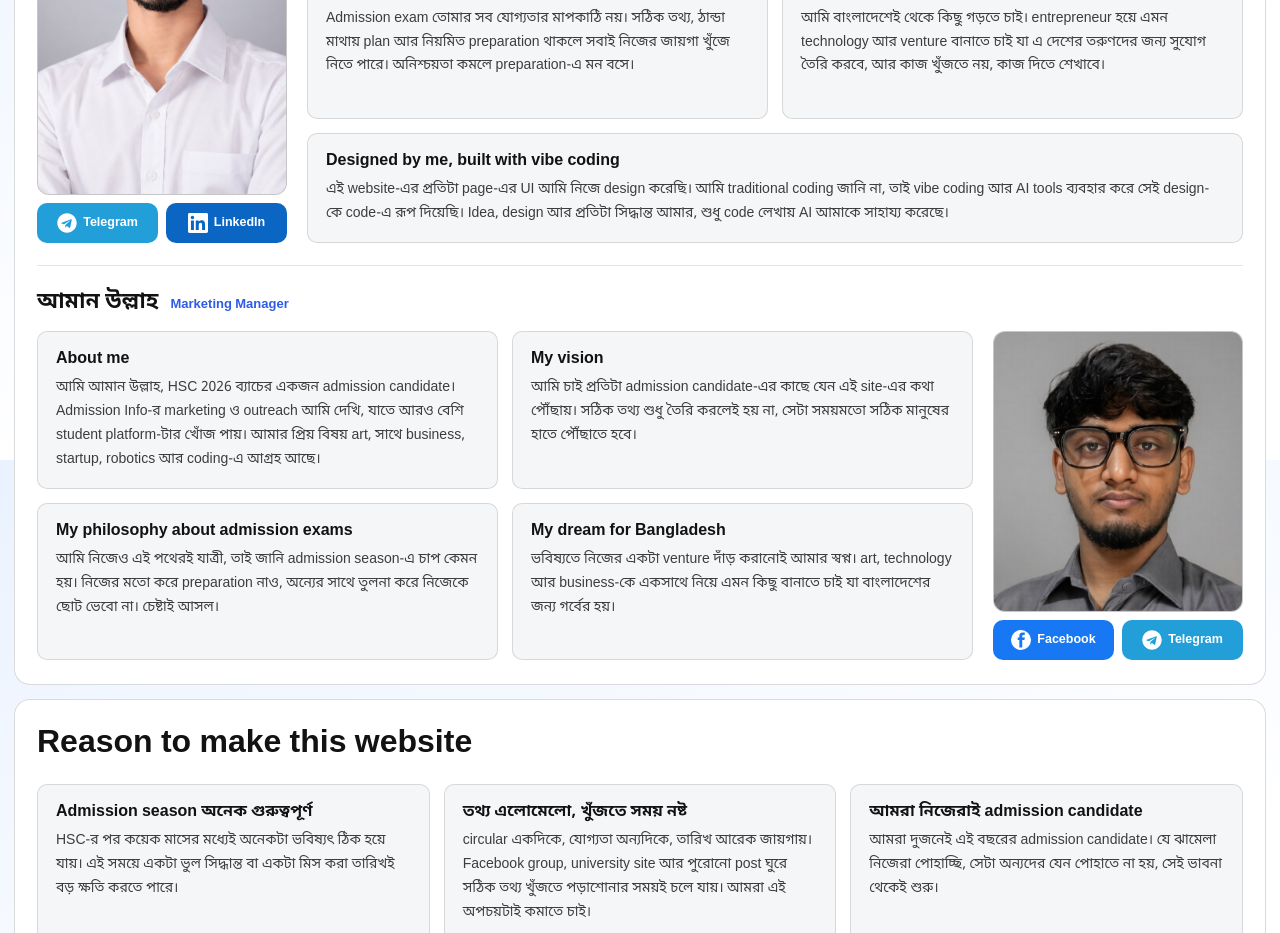
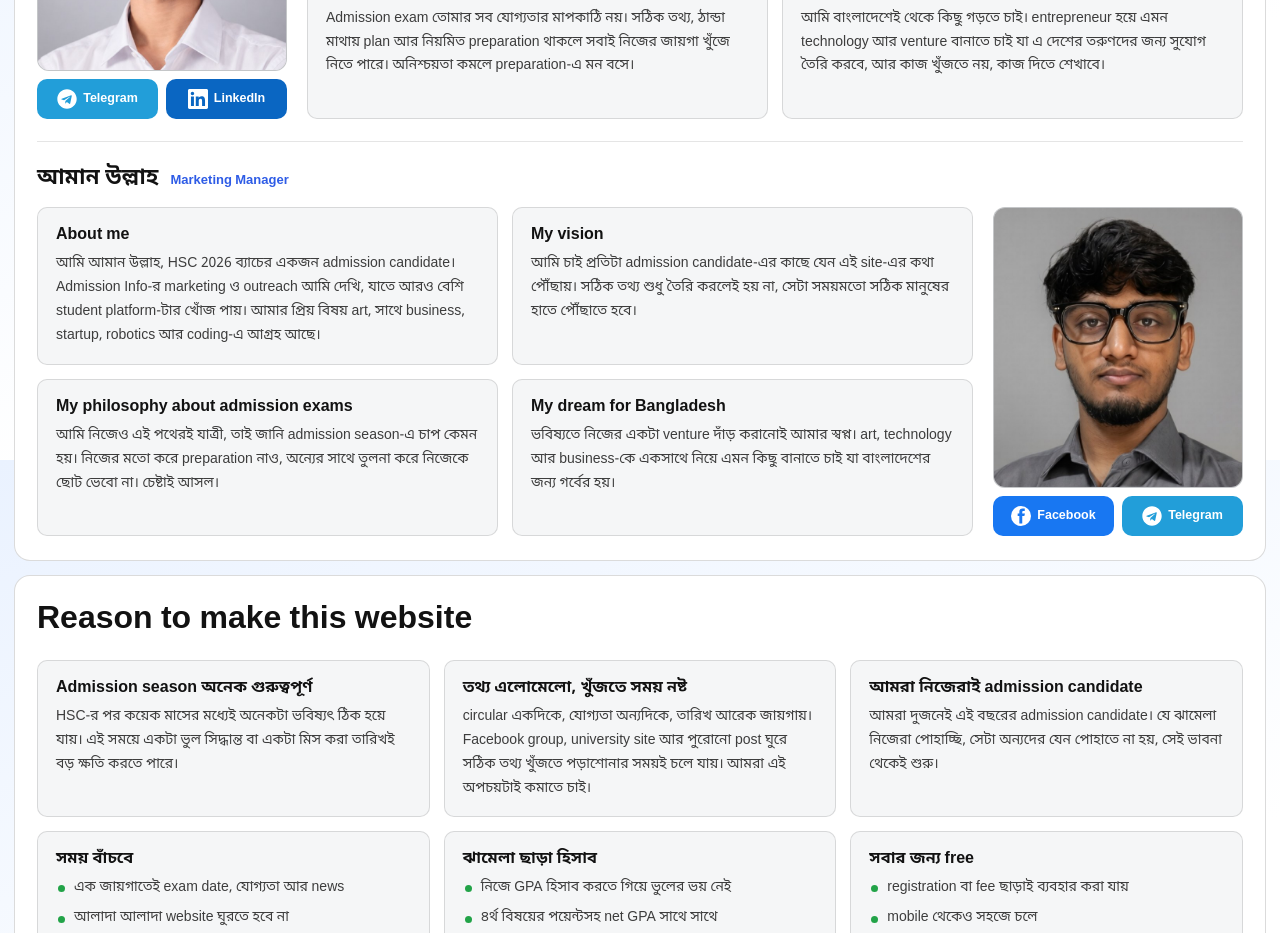
Before and after one commit to nishat-jihad/Admission-info, a Next.js app in the folder chance-hobe-ki/: page /about in a window 1280 px wide. Shown: the part 1140-2073 px from the top of the page. Built offline with nearby package versions, Linux system fonts and the light colour scheme.

Commit message:
Remove design section from about page
Removed a section about the website's design process and coding approach.

```diff
--- a/chance-hobe-ki/src/app/about/page.js
+++ b/chance-hobe-ki/src/app/about/page.js
@@ -93,11 +93,6 @@ const DEV_BOXES = [
   {
     title: "My dream for Bangladesh",
     text: "আমি বাংলাদেশেই থেকে কিছু গড়তে চাই। entrepreneur হয়ে এমন technology আর venture বানাতে চাই যা এ দেশের তরুণদের জন্য সুযোগ তৈরি করবে, আর কাজ খুঁজতে নয়, কাজ দিতে শেখাবে।",
-  },
-  {
-    title: "Designed by me, built with vibe coding",
-    text: "এই website-এর প্রতিটা page-এর UI আমি নিজে design করেছি। আমি traditional coding জানি না, তাই vibe coding আর AI tools ব্যবহার করে সেই design-কে code-এ রূপ দিয়েছি। Idea, design আর প্রতিটা সিদ্ধান্ত আমার, শুধু code লেখায় AI আমাকে সাহায্য করেছে।",
-    wide: true,
   },
 ];
 
```
